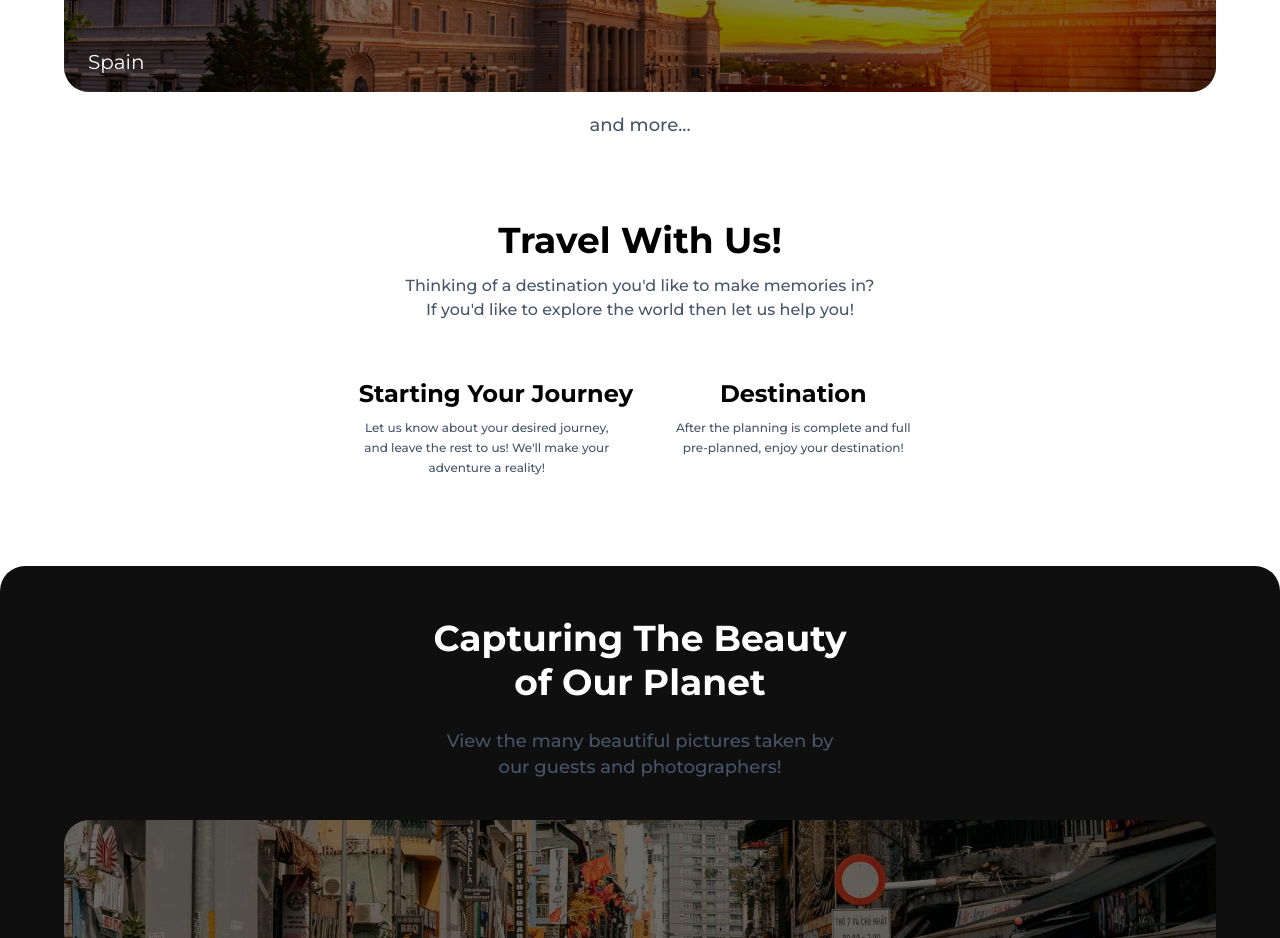
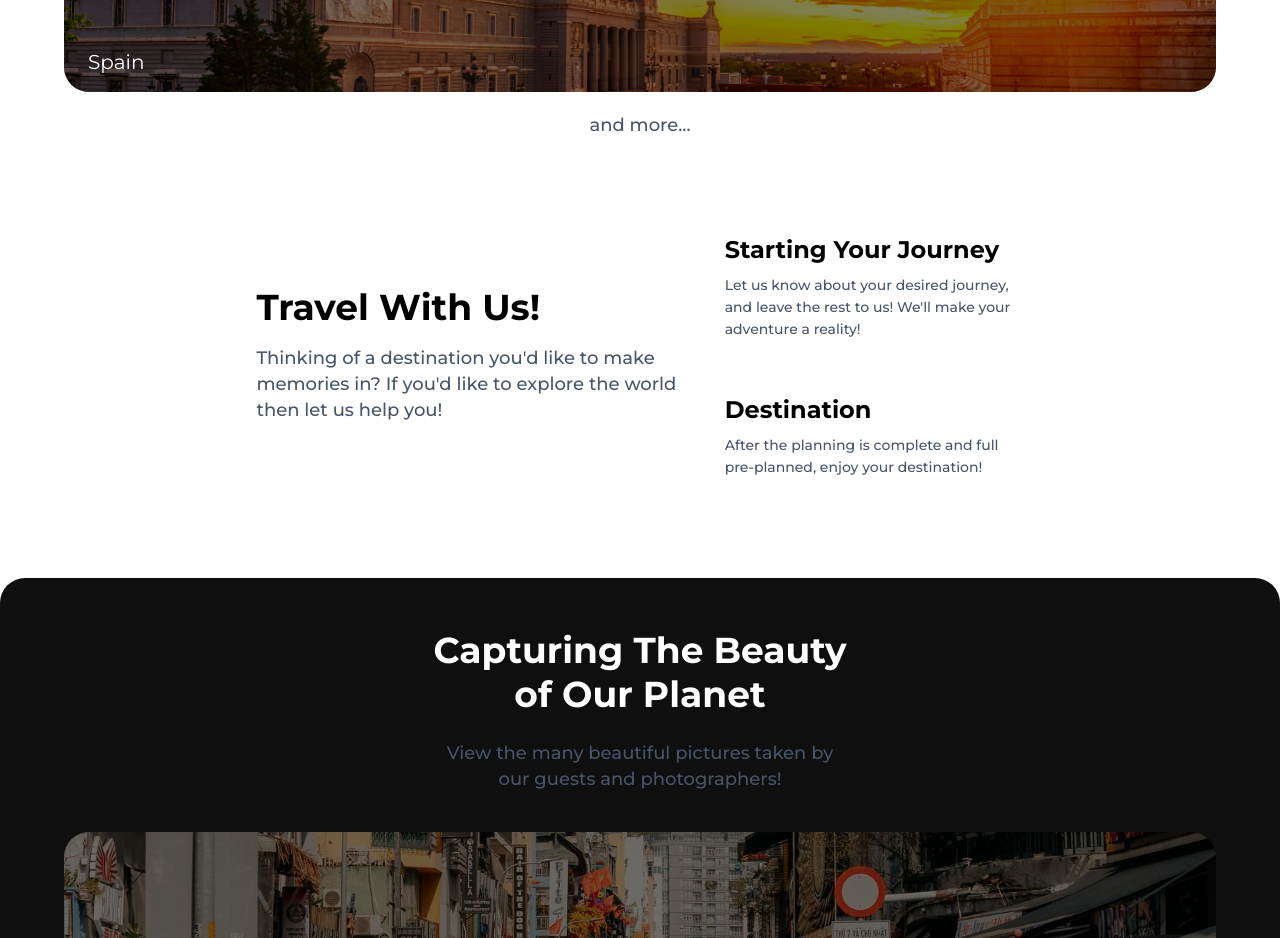
Before and after one commit to Nero1889/Project-5---GeoGo, a React (Vite) app: page / in a window 1280 px wide. Shown: the part 2080-3018 px from the top of the page. Built offline with nearby package versions, Linux system fonts and the light colour scheme; a web font is replaced by a local one.

Commit message:
Update travel.css

```diff
--- a/src/travel.css
+++ b/src/travel.css
@@ -118,3 +118,40 @@
         margin-bottom: 3rem;
     }
 }
+
+/*  lg = (large)  */
+@media (min-width: 1024px) {
+    #travel-desc-container {
+        flex-direction: row;
+        gap: 3rem;
+        margin-top: 2.5rem;
+        margin-bottom: 2.5rem;
+    }
+    #with-container {
+        margin-top: 2rem;
+        text-align: left;
+    }
+    #with-title, #with-desc,
+    .sub-with-title, .sub-with-desc {
+        text-align: left;
+    }
+    #with-title {
+        margin-top: 0;
+    }
+    #with-desc {
+        font-size: var(--size-lg);
+        margin-top: 1rem;
+        width: 35ch;
+    }
+    .sub-with-desc {
+        font-size: var(--size-sm);
+        width: 32ch;
+    }
+    #sub-travel-desc-container {
+        flex-direction: column;
+        gap: 0rem;
+    }
+    .sub-with-container {
+        height: 6.5rem;
+    }
+}
```
